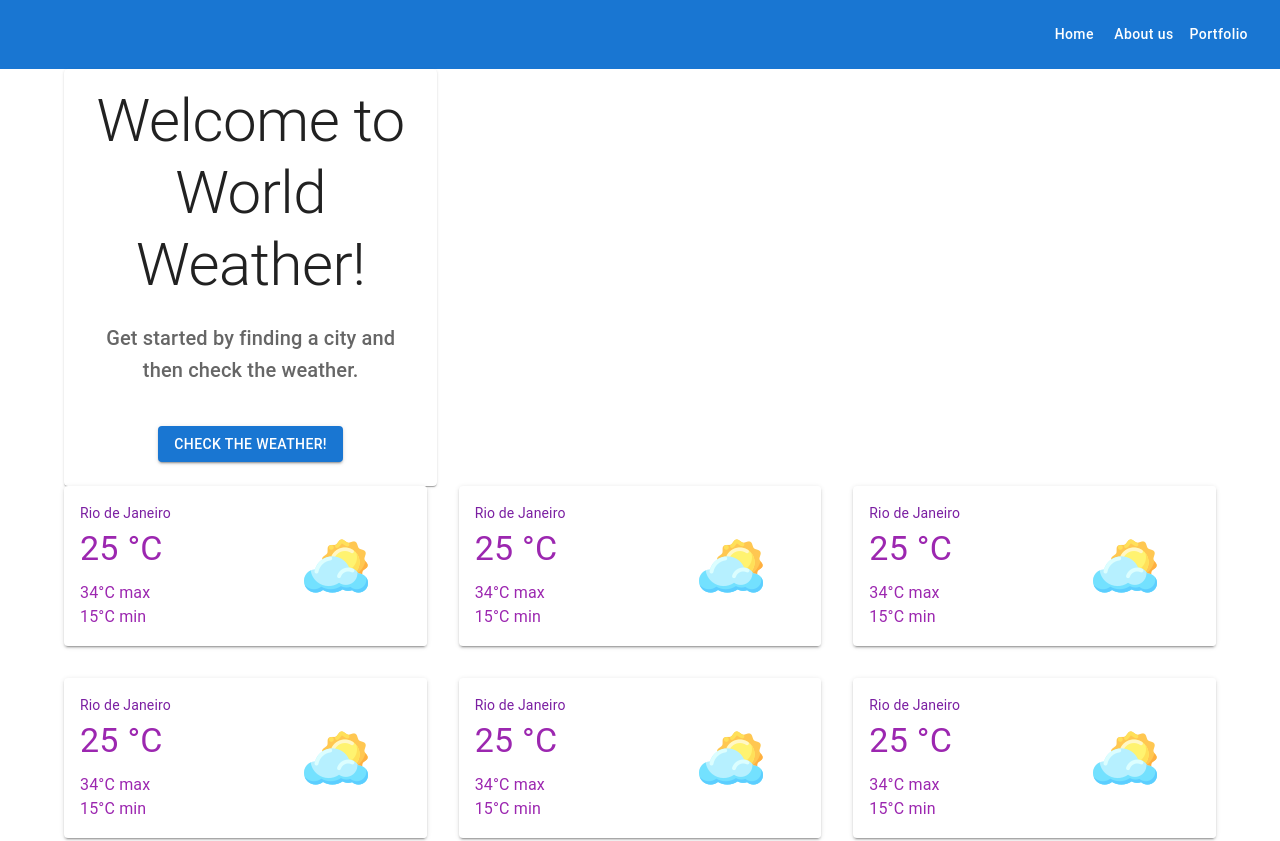
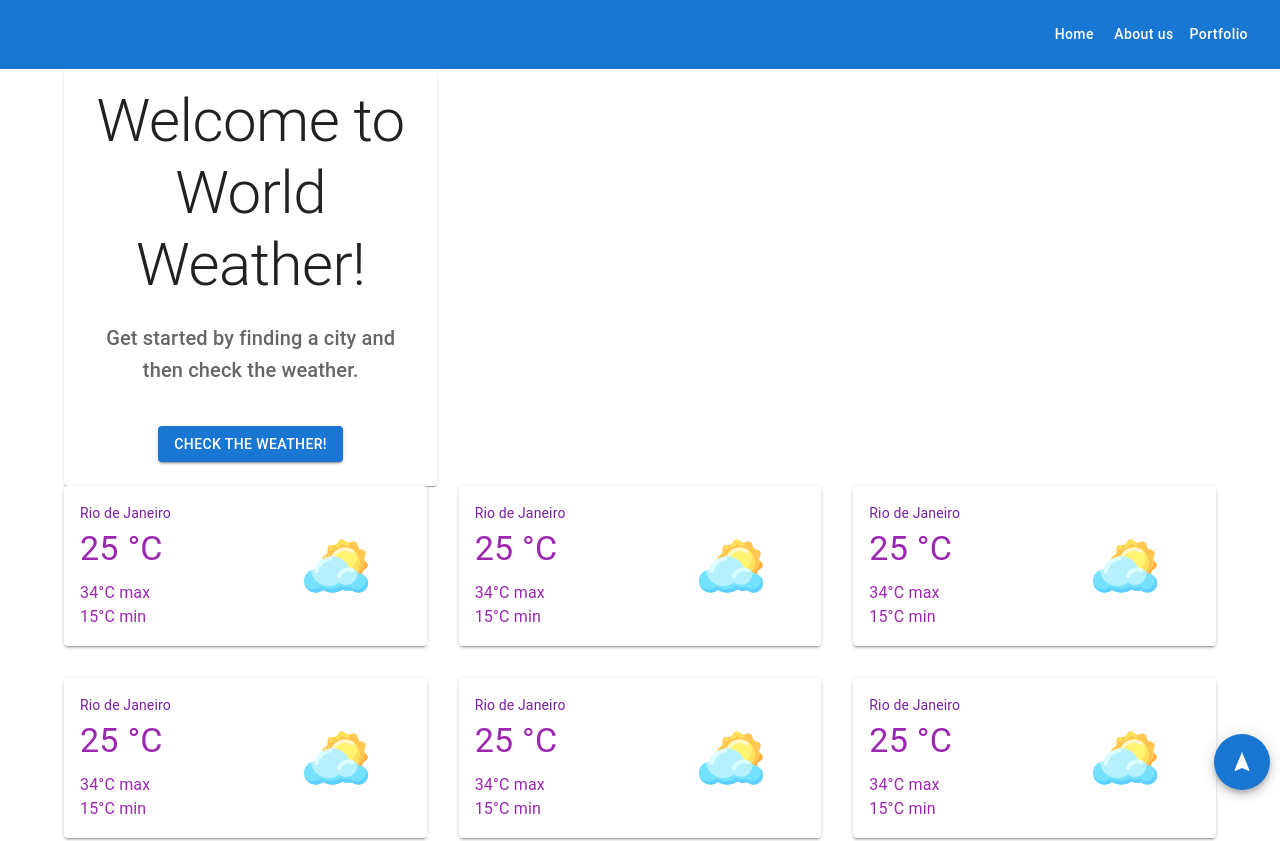
Before and after one commit to YasminTeles/new-word-weather, a Next.js app: page / in a window 1280 px wide. Shown: the top 841 px of the page. Built offline with nearby package versions, Linux system fonts and the light colour scheme.

Commit message:
feat: add back to top button

```diff
--- /dev/null
+++ b/components/BackToTopButton.tsx
@@ -0,0 +1,35 @@
+import React from "react"
+
+import NavigationIcon from "@mui/icons-material/Navigation"
+import Fab from "@mui/material/Fab"
+
+function goToTop() {
+  const node = document.getElementById("bannerHero")
+  if (node) {
+    node.scrollIntoView({
+      behavior: "smooth"
+    })
+  }
+}
+
+const styles = {
+  position: "fixed",
+  right: "10px",
+  bottom: "10px",
+}
+
+export default function BackToTopButton() {
+  return (
+    <Fab
+      color="primary"
+      aria-label="backToTop"
+      sx={styles}
+      onClick={React.useCallback(
+        () => goToTop(),
+        []
+      )}
+    >
+      <NavigationIcon />
+    </Fab>
+  )
+}
--- a/pages/index.tsx
+++ b/pages/index.tsx
@@ -5,6 +5,7 @@ import Grid from "@mui/material/Grid"
 import Typography from "@mui/material/Typography"
 
 import Author from "../components/Author"
+import BackToTopButton from "../components/BackToTopButton"
 import Cities from "../components/Cities"
 import HeartIcon from "../components/HeartIcon"
 import Menu from "../components/Menu/Menu"
@@ -21,7 +22,10 @@ export default function Home() {
       <main>
         <Menu />
 
-        <Container maxWidth="lg">
+        <Container
+          maxWidth="lg"
+          id="bannerHero"
+        >
           <Grid
             container
             spacing={2}
@@ -49,6 +53,9 @@ export default function Home() {
             <Cities />
           </Grid>
         </Container>
+
+        <BackToTopButton />
+
       </main>
 
       <footer>
```
